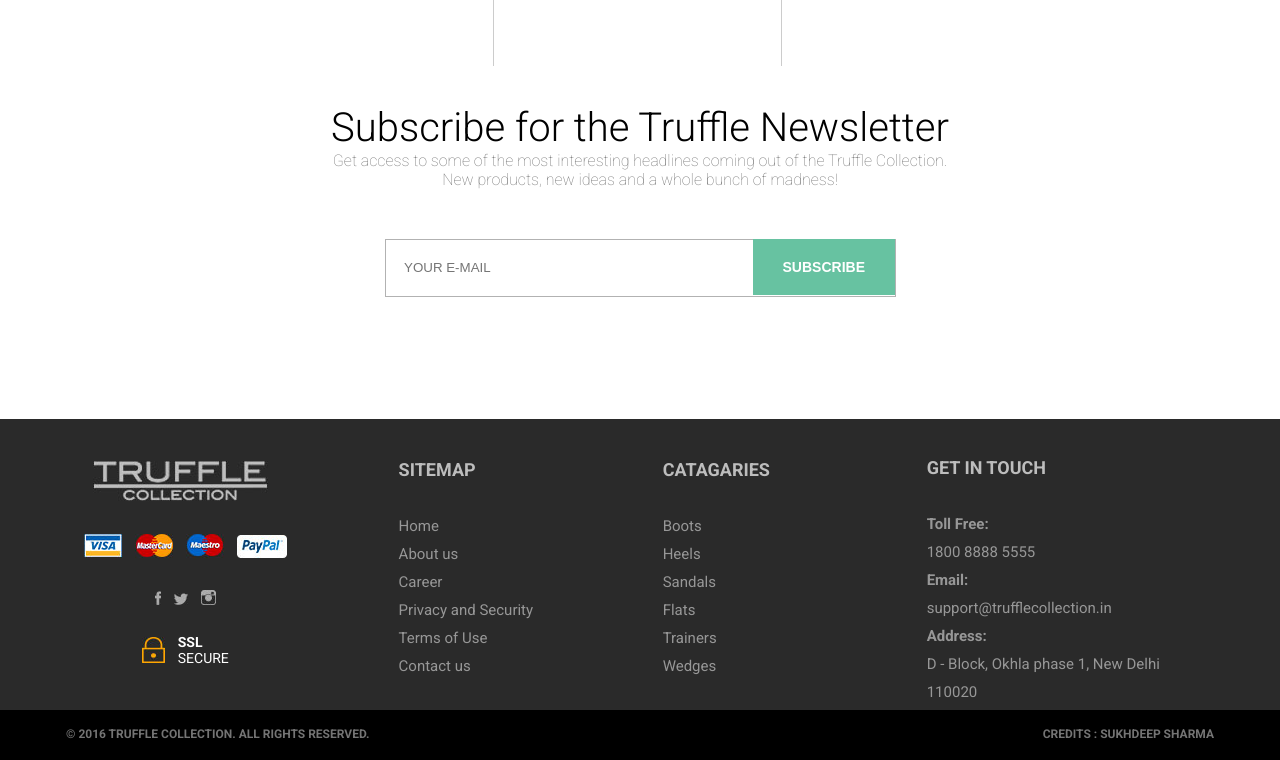
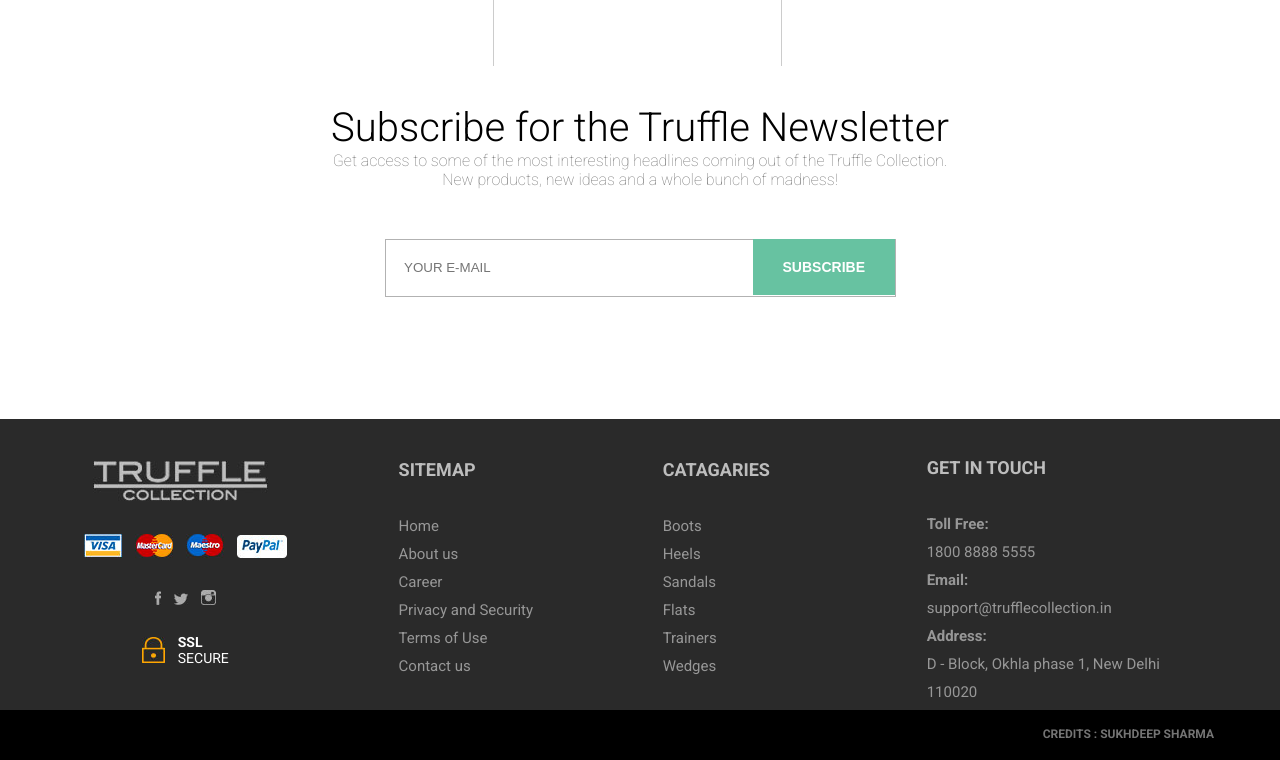
Before and after one commit to ssharma1307/truffle, a plain HTML site: page index.html in a window 1280 px wide. Shown: the part 3681-4441 px from the top of the page. Drawn offline with Linux system fonts and the light colour scheme.

Commit message:
footer update

```diff
--- a/index.html
+++ b/index.html
@@ -258,7 +258,7 @@
                  <div class="fo5">
                     <div class="container">
                         <div class="fo51">
-                           &copy; 2016 Truffle Collection. All Rights Reserved.
+
                         </div>
                         <div class="fo52">
                            Credits : Sukhdeep sharma
```
